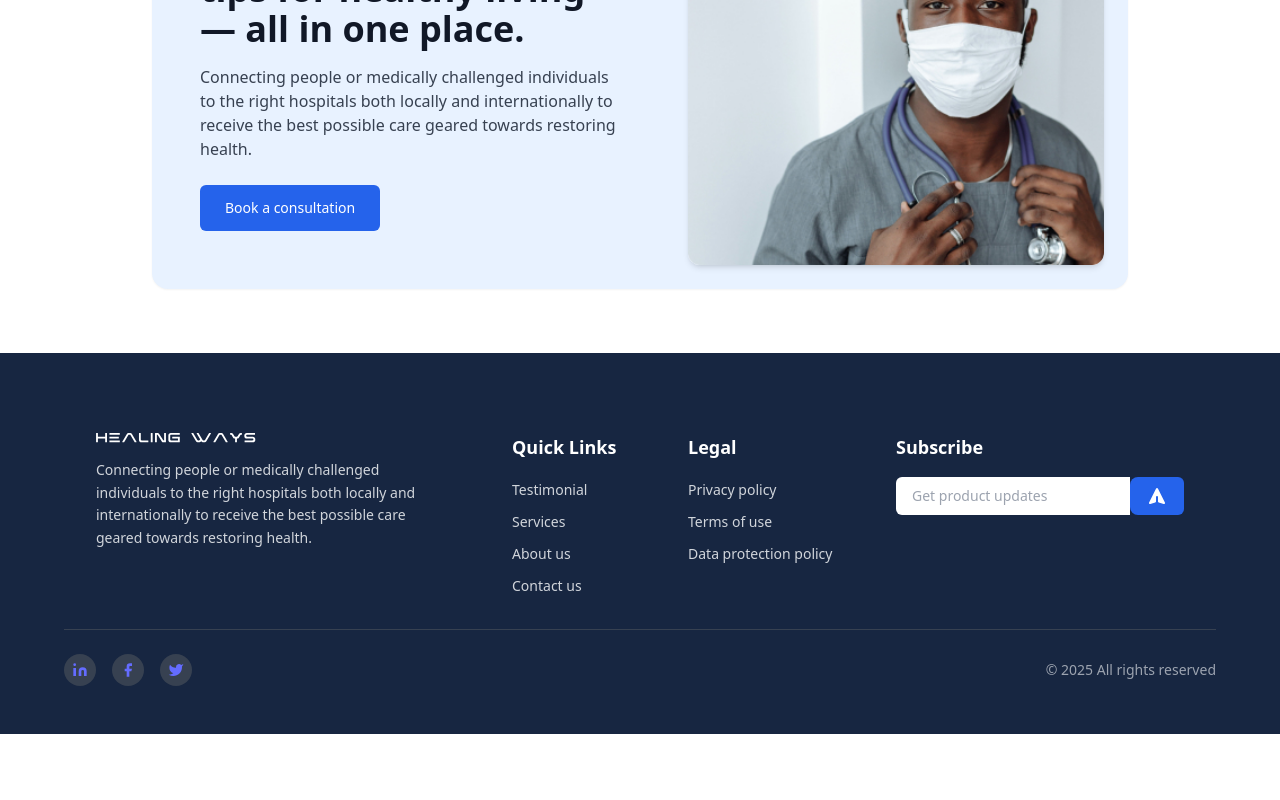
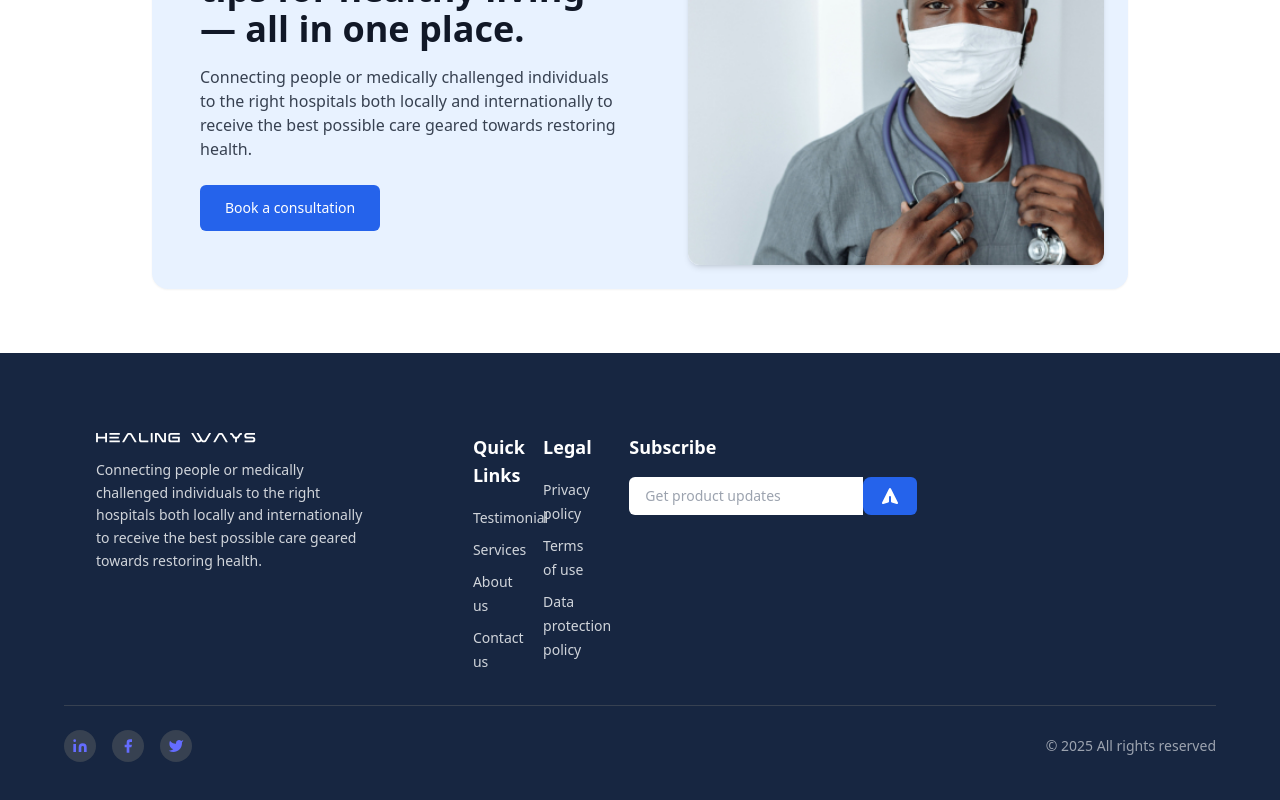
Before and after one commit to Binmuhammad001/healing-ways, a React (Vite) app: page / in a window 1280 px wide. Shown: the part 5273-6073 px from the top of the page. Before the commit the page ends 6007 px from the top, so only its background shows below. Built offline with nearby package versions, Linux system fonts and the light colour scheme.

Commit message:
Update footer.jsx

```diff
--- a/src/components/footer.jsx
+++ b/src/components/footer.jsx
@@ -19,6 +19,8 @@ export default function Footer() {
               Connecting people or medically challenged individuals to the right hospitals both locally and internationally to receive the best possible care geared towards restoring health.
             </p>
           </div>
+
+          <div className="grid grid-cols-2 gap-12">
 
           {/* Quick Links */}
           <div className="pl-8 mr-0">
@@ -67,6 +69,8 @@ export default function Footer() {
                 </a>
               </li>
             </ul>
+          </div>
+
           </div>
 
           {/* Subscribe */}
```
